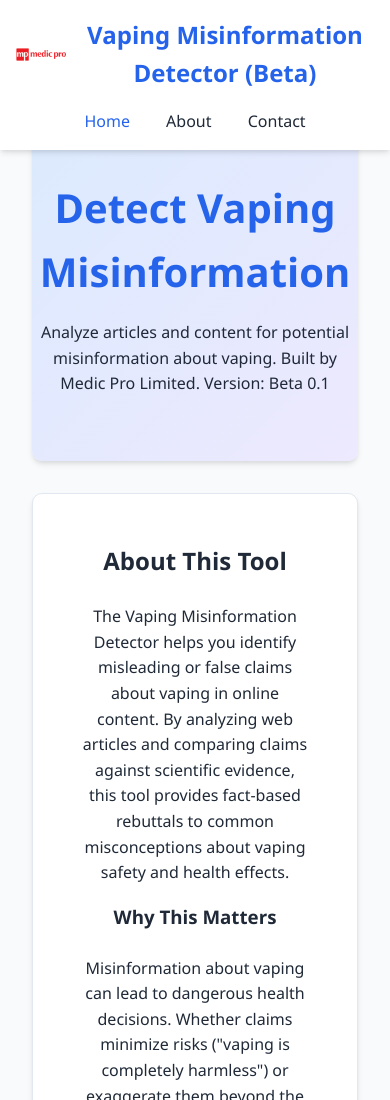
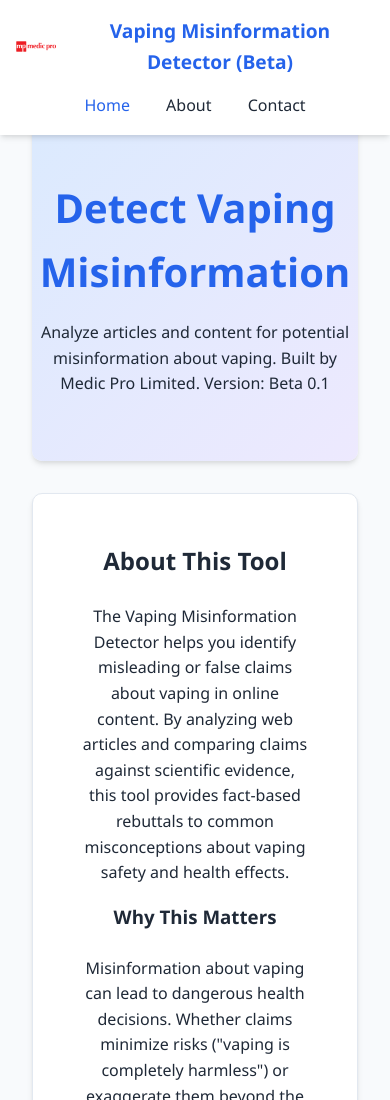
Before and after one commit to medicprolimited/mrajet, a website: page frontend/index.html in a window 390 px wide. Shown: the top 1100 px of the page. Drawn offline with nearby package versions, Linux system fonts and the light colour scheme.

Commit message:
update css

```diff
--- a/frontend/styles/main.css
+++ b/frontend/styles/main.css
@@ -88,6 +88,15 @@ nav {
     width: 50px; /* Adjust this value to resize the logo */
     height: auto; /* Maintains the image's aspect ratio */
     margin-right: 10px; /* Adds space between the image and text */
+}
+
+@media (max-width: 600px) {
+    .logo-image {
+        width: 40px; /* Smaller logo on mobile */
+    }
+    .logo h1 {
+        font-size: 1.2rem; /* Smaller text on mobile */
+    }
 }
 
 /* Main Content */
```
